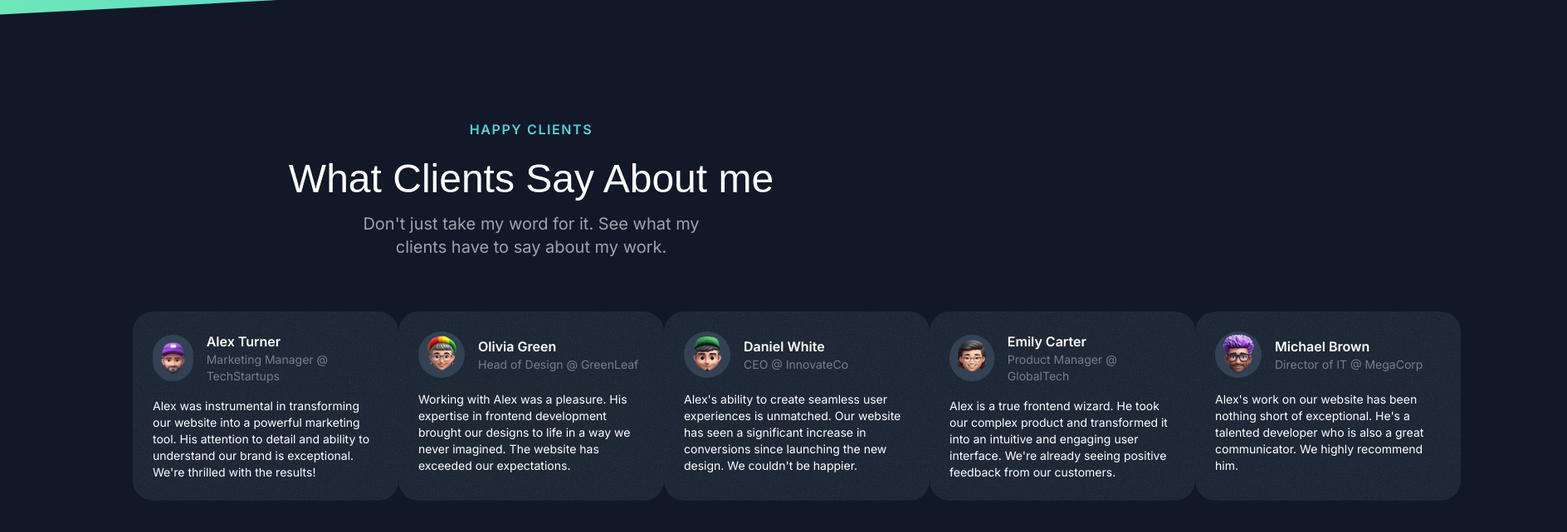
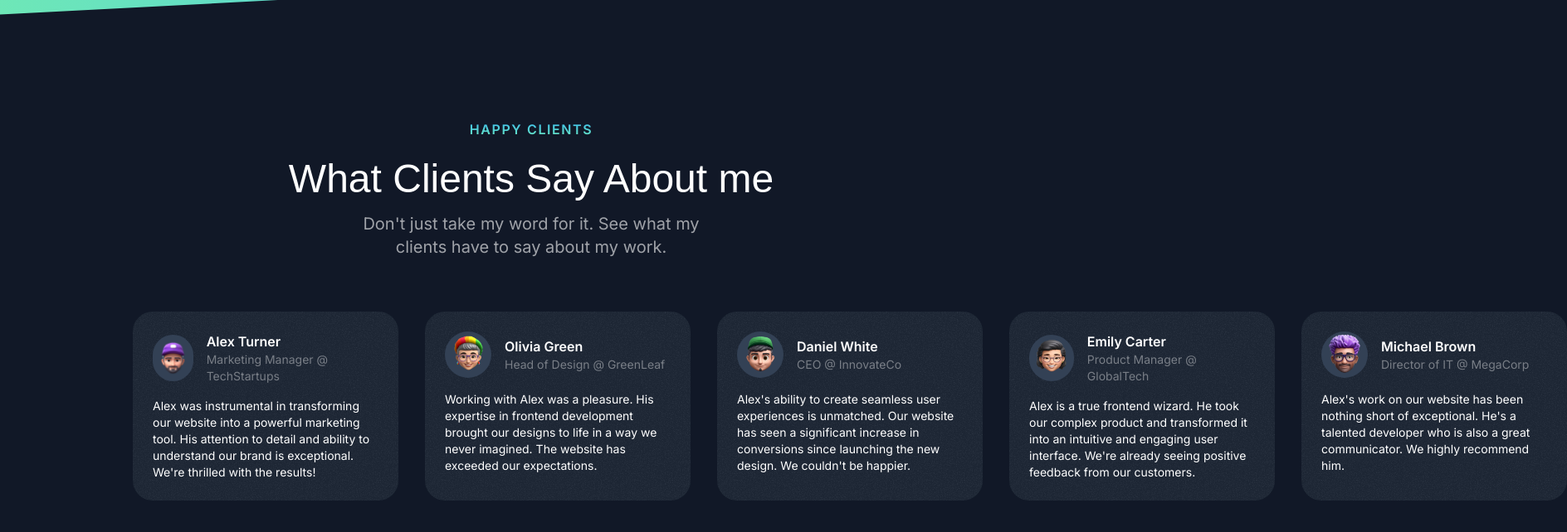
Before and after one commit to andrMaulana/single-page-portfolio, a Next.js app: page / in a window 1280 px wide. Shown: the part 3116-3758 px from the top of the page at 83% size, 1888 px wide, since content can reach past the window. Built offline with nearby package versions, Linux system fonts and the light colour scheme; a web font is replaced by a local one.

Commit message:
Style: styling add gap-8

```diff
--- a/src/sections/Testimonials.tsx
+++ b/src/sections/Testimonials.tsx
@@ -48,7 +48,7 @@ export const TestimonialsSection = () => {
     <SectionHeader eyebrow="happy Clients" title="What Clients Say About me" description="Don't just take my word for it. See what my clients have to say about my work.
 "/>
     <div className="mt-16 flex">
-      <div className="flex flex-none">
+      <div className="flex gap-8 flex-none">
       {testimonials.map(testimonial => (
      <Card key={testimonial.name} className="max-w-xs">
           <div className="flex gap-4 items-center">
```
